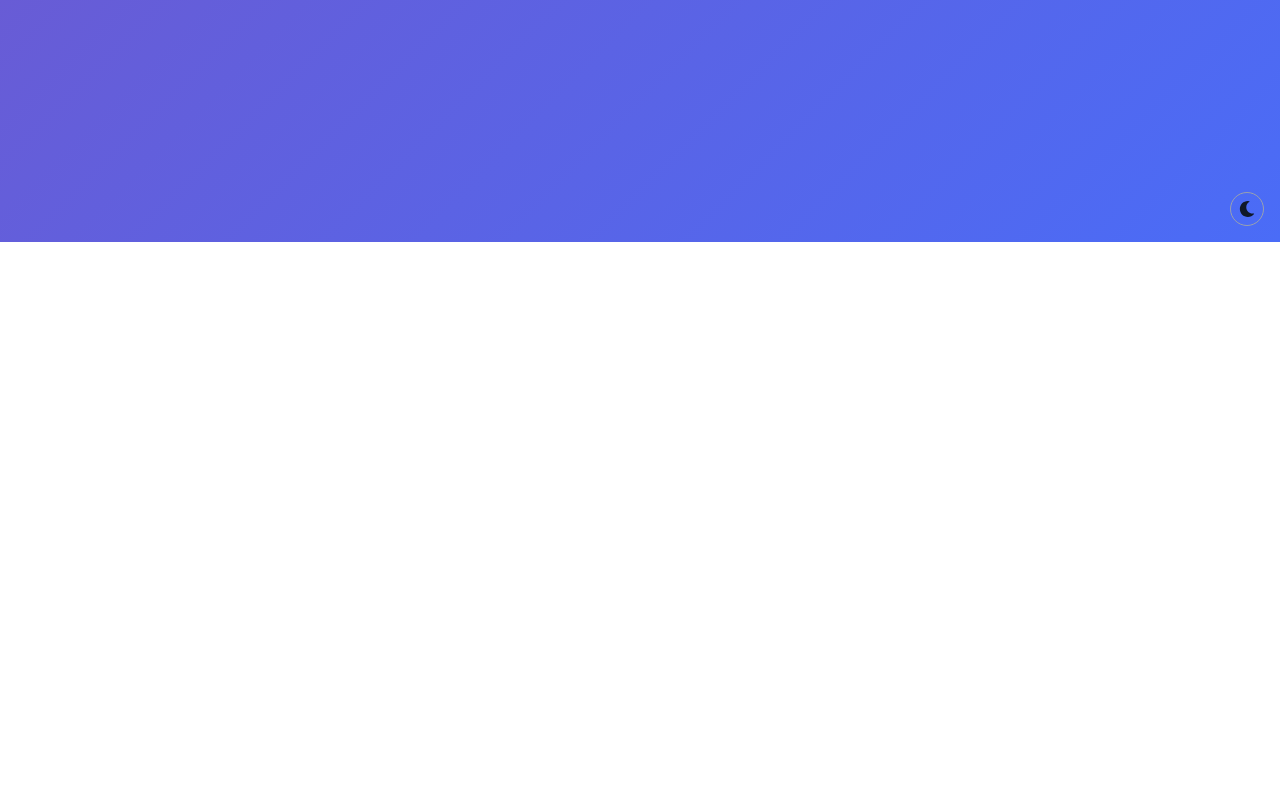
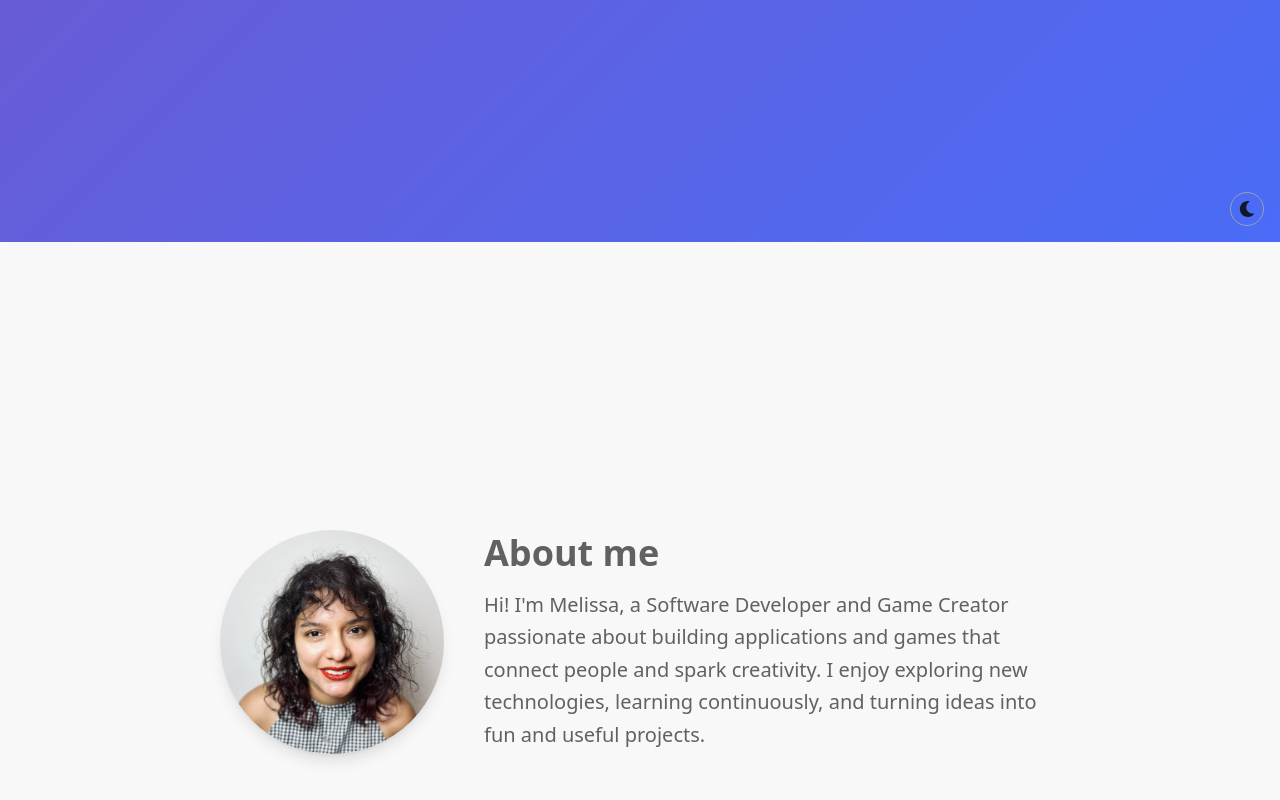
Before and after one commit to melissahuertadev/portfolio, a React (Vite) app: page / in a window 1280 px wide. Shown: the part 558-1358 px from the top of the page. Before the commit the page ends 800 px from the top, so only its background shows below. Built offline with nearby package versions, Linux system fonts and the light colour scheme.

Commit message:
feat: about section

```diff
--- a/src/App.jsx
+++ b/src/App.jsx
@@ -1,6 +1,6 @@
 import { useThemeStore } from './store/themeStore';
 import Hero from './components/Hero';
-//import About from './components/About';
+import About from './components/About';
 //import Projects from './components/Projects';
 //import Contact from './components/Contact';
 import DarkModeToggle from './components/DarkModeToggle';
@@ -15,12 +15,11 @@ function App() {
                       bg-white dark:bg-gray-900
                       text-gray-900 dark:text-white">
           <Hero darkMode={darkMode} />
+          <About darkMode={darkMode} />
+         {/*  <Projects darkMode={darkMode} />
+          <Contact darkMode={darkMode} />  */}
 
-          <main>
-
-          </main>
-
-           <div className="fixed bottom-4 right-4 z-50">
+          <div className="fixed bottom-4 right-4 z-50">
             <DarkModeToggle />
           </div>
         </div>
--- a/src/components/About.jsx
+++ b/src/components/About.jsx
@@ -0,0 +1,40 @@
+import { COLORS } from "../theme"; // si quieres usar constantes de color
+import profilePic from "../assets/profile.png";
+
+function About({darkMode}) {
+    const bgColor = darkMode ? COLORS.darkGradientEnd : COLORS.background;
+    const textColor = darkMode ? COLORS.background : COLORS.text;
+
+  return (
+    <section
+        id="about"
+        className="flex flex-col md:flex-row items-center justify-center py-20 px-6 md:px-20 min-h-screen transition-colors duration-500"
+        style={{ backgroundColor: bgColor, color: textColor }}
+        data-aos="fade-in"
+        >
+            {/* Foto */}
+            <div
+                className="mb-6 md:mb-0 md:mr-10 flex-shrink-0"
+                data-aos="fade-in" data-aos-delay="100">
+                <img
+                src={profilePic}
+                alt="Melissa Huerta"
+                className="w-40 h-40 md:w-56 md:h-56 rounded-full object-cover shadow-lg transition-transform duration-300 hover:scale-105"
+                />
+            </div>
+
+            {/* Texto */}
+            <div className="max-w-xl" data-aos="fade-in" data-aos-delay="200">
+                <h2 className="text-3xl md:text-4xl font-bold mb-4">About me</h2>
+                <p className="text-base sm:text-lg md:text-xl leading-relaxed">
+                    Hi! I'm Melissa, a Software Developer and Game Creator passionate about
+                building applications and games that connect people and spark creativity.
+                I enjoy exploring new technologies, learning continuously, and turning
+                ideas into fun and useful projects.
+                </p>
+            </div>
+    </section>
+  );
+}
+
+export default About;
--- a/src/components/Hero.jsx
+++ b/src/components/Hero.jsx
@@ -8,8 +8,8 @@ function Hero({ darkMode }) {
         className="flex flex-col items-center justify-center text-center min-h-screen px-4"
         style={{
             background: darkMode
-            ? 'linear-gradient(135deg, #4A3BA6, #1F1F3F)'
-            : 'linear-gradient(135deg, #7356C9, #4A6CF7)',
+            ? `linear-gradient(135deg, ${COLORS.darkGradientStart}, ${COLORS.darkGradientEnd})`
+            : `linear-gradient(135deg, ${COLORS.primary}, ${COLORS.gradientEnd}`,
         }}
         id="hero"
     >
--- a/src/theme.js
+++ b/src/theme.js
@@ -5,5 +5,7 @@ export const COLORS = {
   highlight: "#3B5BDB",     // links, hover
   background: "#F8F8F8",    // fondos y espacios limpios
   text: "#616063",           // texto fuerte, modo oscuro base
-  gradientEnd: "#4A6CF7"    // para el gradiente del hero
+  gradientEnd: "#4A6CF7",    // para el gradiente del hero
+  darkGradientStart: "#4A3BA6", // dark mode gradiente
+  darkGradientEnd: "#1F1F3F",   // dark mode gradiente
 };
```
Also changed, not shown: src/assets/profile.png (added).
